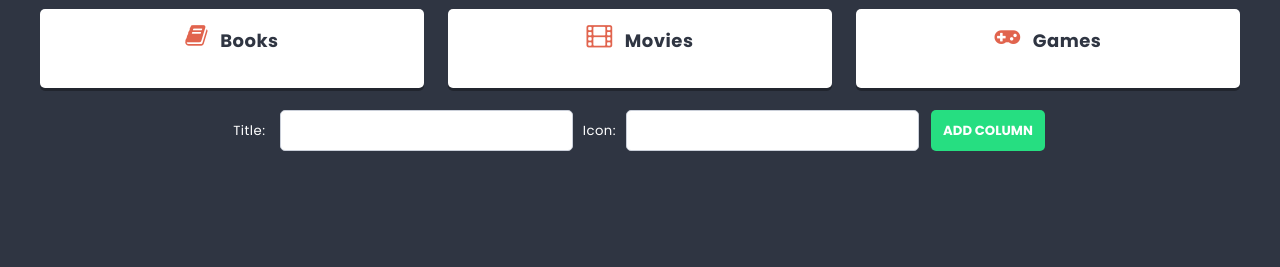
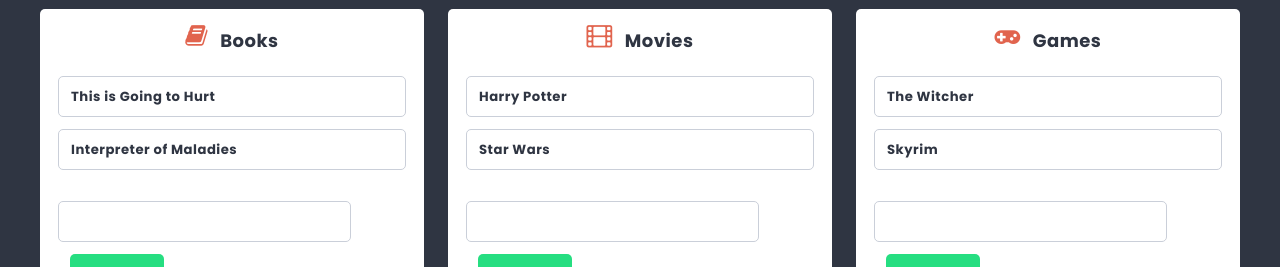
Before and after one commit to Dominik-Wilk/ReactApp, a React (Create React App) app: page / in a window 1280 px wide. Shown: the part 532-799 px from the top of the page. Built offline with nearby package versions, Linux system fonts and the light colour scheme.

Commit message:
Add Card & CardForm components

```diff
--- /dev/null
+++ b/src/components/Card/Card.js
@@ -0,0 +1,6 @@
+import styles from './Card.module.scss';
+
+const Card = props => {
+  return <li className={styles.card}>{props.title}</li>;
+};
+export default Card;
--- /dev/null
+++ b/src/components/Card/Card.module.scss
@@ -0,0 +1,13 @@
+@import '../../styles/settings.scss';
+
+.card {
+  position: relative;
+  background: $color-light;
+  border: 1px solid lighten($color-dark, 60%);
+  padding: $base-size;
+  margin: 0 0 $base-size 0;
+  border-radius: $radius;
+  display: flex;
+  justify-content: space-between;
+  font-weight: bold;
+}
--- /dev/null
+++ b/src/components/CardForm/CardForm.js
@@ -0,0 +1,21 @@
+import { useState } from 'react';
+import Button from './../Button/Button';
+import TextInput from './../TextInput/TextInput';
+
+const CardForm = props => {
+  const [title, setTitle] = useState('');
+
+  const handleSubmit = e => {
+    e.preventDefault();
+    props.action({ title: title }, props.columnId);
+    setTitle('');
+  };
+  return (
+    <form onSubmit={handleSubmit}>
+      <TextInput id='title' value={title} onChange={e => setTitle(e.target.value)} />
+      <Button>Add card</Button>
+    </form>
+  );
+};
+
+export default CardForm;
--- a/src/components/Column/Column.js
+++ b/src/components/Column/Column.js
@@ -1,4 +1,6 @@
 import styles from './Column.module.scss';
+import Card from '../Card/Card';
+import CardForm from '../CardForm/CardForm';
 
 const Column = props => {
   return (
@@ -7,6 +9,12 @@
         <span className={styles.icon + ' fa fa-' + props.icon} />
         {props.title}
       </h2>
+      <ul className={styles.cards}>
+        {props.cards.map(card => (
+          <Card key={card.id} title={card.title} />
+        ))}
+      </ul>
+      <CardForm columnId={props.id} action={props.action} />
     </article>
   );
 };
--- a/src/components/ColumnForm/ColumnForm.js
+++ b/src/components/ColumnForm/ColumnForm.js
@@ -18,7 +18,7 @@
     <form onSubmit={handleSubmit} className={styles.columnForm}>
       <label className={styles.name} htmlFor='title'>
         Title:
-      </label>{' '}
+      </label>
       <TextInput id='title' value={title} onChange={e => setTitle(e.target.value)} />
       <label className={styles.name} htmlFor='icon'>
         Icon:
--- a/src/components/List/List.js
+++ b/src/components/List/List.js
@@ -1,18 +1,52 @@
-import Column from '../Column/Column.js';
+import Column from '../Column/Column';
 import styles from './List.module.scss';
-import ColumnForm from '../ColumnForm/ColumnForm.js';
+import ColumnForm from '../ColumnForm/ColumnForm';
 import { useState } from 'react';
 import shortid from 'shortid';
 
 const List = () => {
   const [columns, setColumns] = useState([
-    { id: 1, title: 'Books', icon: 'book' },
-    { id: 2, title: 'Movies', icon: 'film' },
-    { id: 3, title: 'Games', icon: 'gamepad' },
+    {
+      id: 1,
+      title: 'Books',
+      icon: 'book',
+      cards: [
+        { id: 1, title: 'This is Going to Hurt' },
+        { id: 2, title: 'Interpreter of Maladies' },
+      ],
+    },
+    {
+      id: 2,
+      title: 'Movies',
+      icon: 'film',
+      cards: [
+        { id: 1, title: 'Harry Potter' },
+        { id: 2, title: 'Star Wars' },
+      ],
+    },
+    {
+      id: 3,
+      title: 'Games',
+      icon: 'gamepad',
+      cards: [
+        { id: 1, title: 'The Witcher' },
+        { id: 2, title: 'Skyrim' },
+      ],
+    },
   ]);
 
   const addColumn = newColumn => {
-    setColumns([...columns, { id: shortid(), title: newColumn.title, icon: newColumn.icon }]);
+    setColumns([...columns, { id: shortid(), title: newColumn.title, icon: newColumn.icon, cards: [] }]);
+  };
+
+  const addCard = (newCard, columnId) => {
+    const columnsUpdated = columns.map(column => {
+      if (column.id === columnId)
+        return { ...column, cards: [...column.cards, { id: shortid(), title: newCard.title }] };
+      else return column;
+    });
+
+    setColumns(columnsUpdated);
   };
 
   return (
@@ -25,7 +59,14 @@
       <p className={styles.description}>Intresting things I want to check out</p>
       <section className={styles.columns}>
         {columns.map(column => (
-          <Column key={column.id} title={column.title} icon={column.icon} />
+          <Column
+            key={column.id}
+            title={column.title}
+            icon={column.icon}
+            cards={column.cards}
+            action={addCard}
+            id={column.id}
+          />
         ))}
       </section>
       <ColumnForm action={addColumn} />
```
